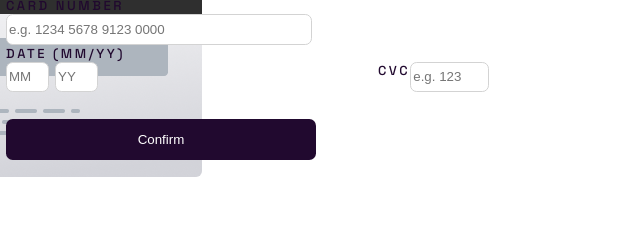
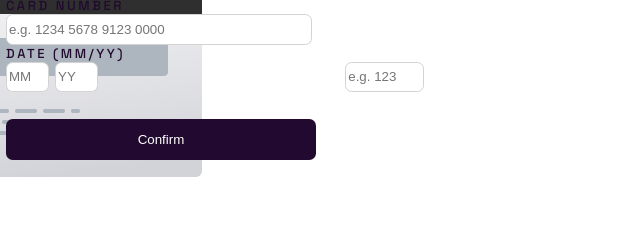
Before and after one commit to Alan-H-H/interactive-credit-card, a plain HTML site: page interactive-card-details-form-main/index.html in a window 1280 px wide. Shown: the part 375-614 px from the top of the page, 634-1274 px from the left. Drawn offline with Linux system fonts and the light colour scheme.

Commit message:
Update index.css

```diff
--- a/interactive-card-details-form-main/index.css
+++ b/interactive-card-details-form-main/index.css
@@ -94,6 +94,14 @@ body{
 .date-reject p{
     display: flex;
     color: hsl(0, 100%, 66%);
+}
+
+#cvcEl{
+    margin-left: -5em;
+}
+
+.cvcEl{
+    margin-left: -5em;
 }
 
 .cvcEl p{
```
